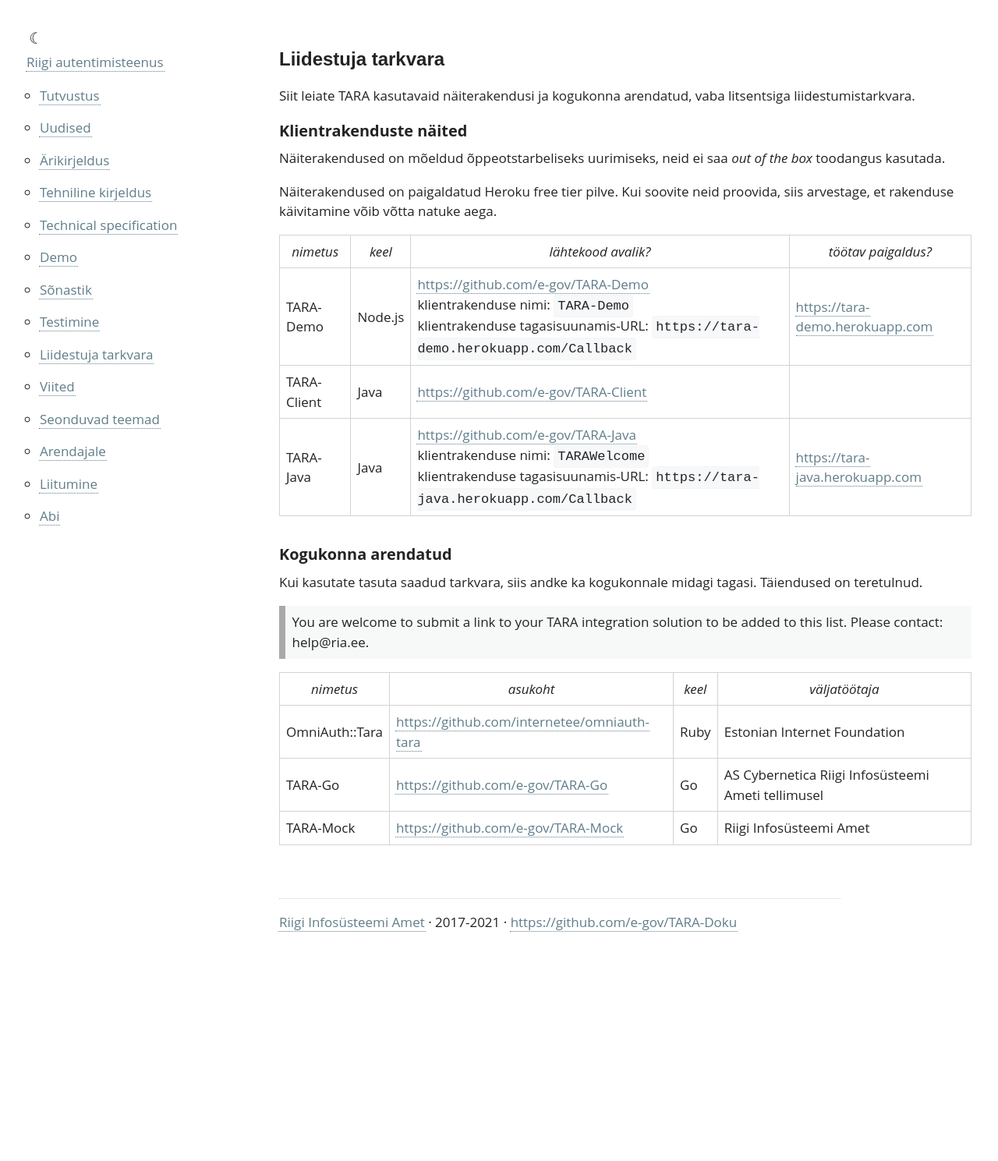
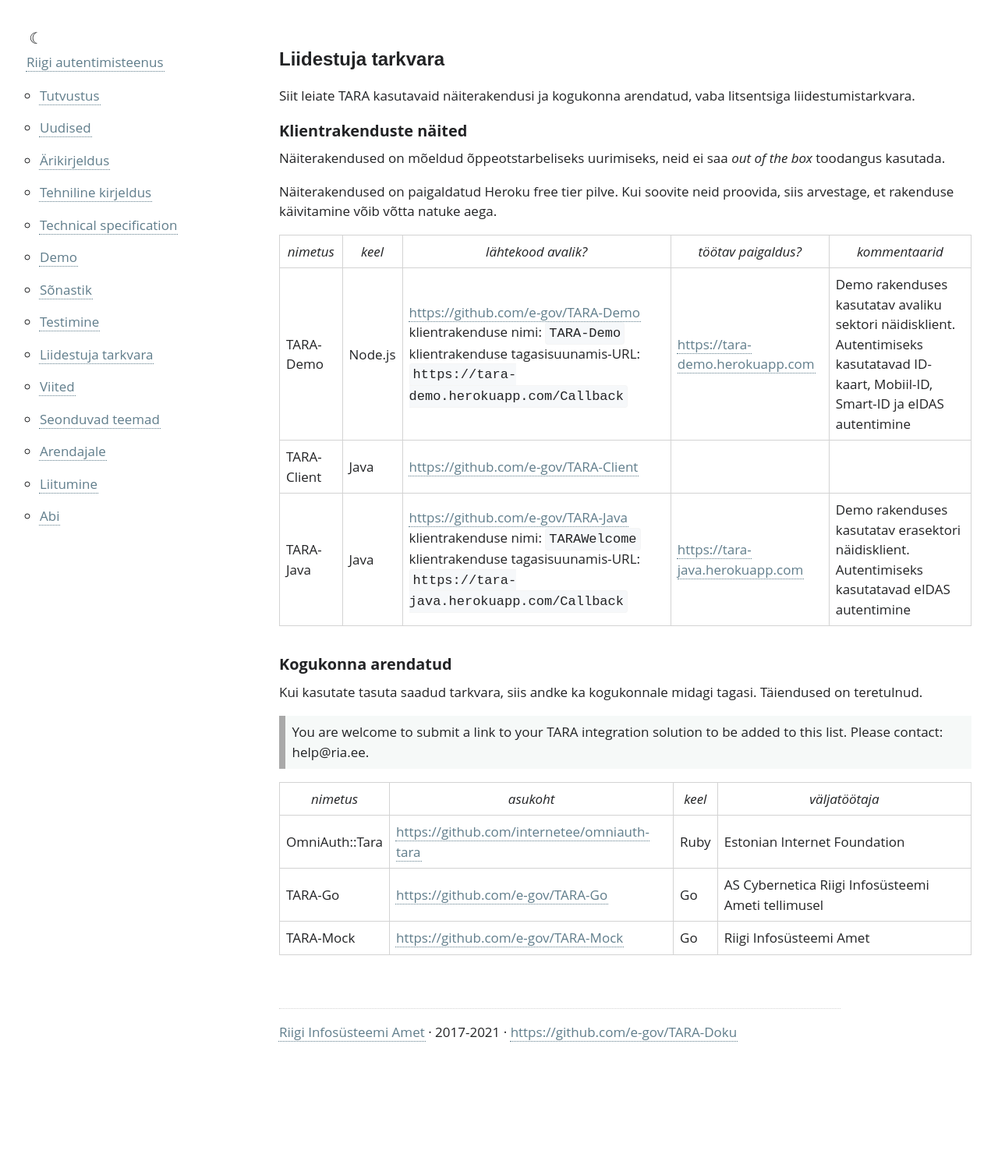
Before and after one commit to e-gov/TARA-Doku, a Jekyll site: the page built from Naited.md, in a window 1280 px wide. Shown: the whole page at 78% size. Built offline with Jekyll 4.4.1, drawn with Linux system fonts in a browser that asks for light colours; our own code applies the rules of GitHub Pages for plain Markdown files.

Commit message:
AUT-952 Specify demo client information

```diff
--- a/Naited.md
+++ b/Naited.md
@@ -12,11 +12,11 @@ Näiterakendused on mõeldud õppeotstarbeliseks uurimiseks, neid ei saa _out of
 
 Näiterakendused on paigaldatud Heroku free tier pilve. Kui soovite neid proovida, siis arvestage, et rakenduse käivitamine võib võtta natuke aega.
 
-  nimetus | keel    | lähtekood avalik?   | töötav paigaldus?
-  --------|---------|---------------------|---------------
-TARA-Demo | Node.js | [https://github.com/e-gov/TARA-Demo](https://github.com/e-gov/TARA-Demo)<br>klientrakenduse nimi: `TARA-Demo`<br>klientrakenduse tagasisuunamis-URL: `https://tara-demo.herokuapp.com/Callback` | [https://tara-demo.herokuapp.com](https://tara-demo.herokuapp.com)
-TARA-Client | Java | [https://github.com/e-gov/TARA-Client](https://github.com/e-gov/TARA-Client) |
-TARA-Java | Java | [https://github.com/e-gov/TARA-Java](https://github.com/e-gov/TARA-Java)<br>klientrakenduse nimi: `TARAWelcome`<br>klientrakenduse tagasisuunamis-URL: `https://tara-java.herokuapp.com/Callback` | [https://tara-java.herokuapp.com](https://tara-java.herokuapp.com)
+nimetus | keel    | lähtekood avalik?   | töötav paigaldus?    | kommentaarid
+  --------|---------|---------------------|---------------|------------|
+TARA-Demo | Node.js | [https://github.com/e-gov/TARA-Demo](https://github.com/e-gov/TARA-Demo)<br>klientrakenduse nimi: `TARA-Demo`<br>klientrakenduse tagasisuunamis-URL: `https://tara-demo.herokuapp.com/Callback` | [https://tara-demo.herokuapp.com](https://tara-demo.herokuapp.com) | Demo rakenduses kasutatav avaliku sektori näidisklient.<br>Autentimiseks kasutatavad ID-kaart, Mobiil-ID, Smart-ID ja eIDAS autentimine |
+TARA-Client | Java | [https://github.com/e-gov/TARA-Client](https://github.com/e-gov/TARA-Client) | |
+TARA-Java | Java | [https://github.com/e-gov/TARA-Java](https://github.com/e-gov/TARA-Java)<br>klientrakenduse nimi: `TARAWelcome`<br>klientrakenduse tagasisuunamis-URL: `https://tara-java.herokuapp.com/Callback` | [https://tara-java.herokuapp.com](https://tara-java.herokuapp.com) | Demo rakenduses kasutatav erasektori näidisklient.<br>Autentimiseks kasutatavad eIDAS autentimine |
 
 ## Kogukonna arendatud
 
```
